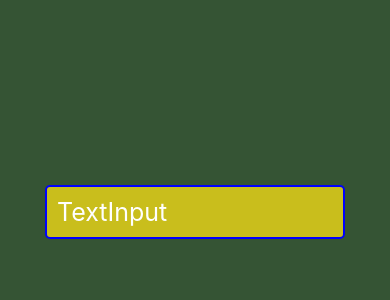
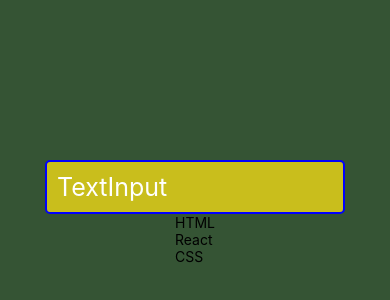
Before and after one commit to Dmitriy-Zarechnev/React_Native, a React Native app: screen / in a window 390 px wide. Shown: the part 210-510 px from the top of the page. Built offline with nearby package versions, Linux system fonts and the light colour scheme.

Commit message:
07.05 - map - 2

```diff
--- a/App.tsx
+++ b/App.tsx
@@ -1,4 +1,4 @@
-import {StyleSheet, TextInput, View} from 'react-native'
+import {StyleSheet, Text, TextInput, View} from 'react-native'
 import {useState} from 'react'
 
 type Tasks = {
@@ -34,6 +34,13 @@ export default function App() {
             <TextInput value={textInputValue}
                        onChangeText={setTextInputValue}
                        style={styles.textInput}/>
+            <View>
+                {tasks.map((el) => {
+                    return <View key={el.id}>
+                        <Text>{el.title}</Text>
+                    </View>
+                })}
+            </View>
         </View>
     )
 }
```
